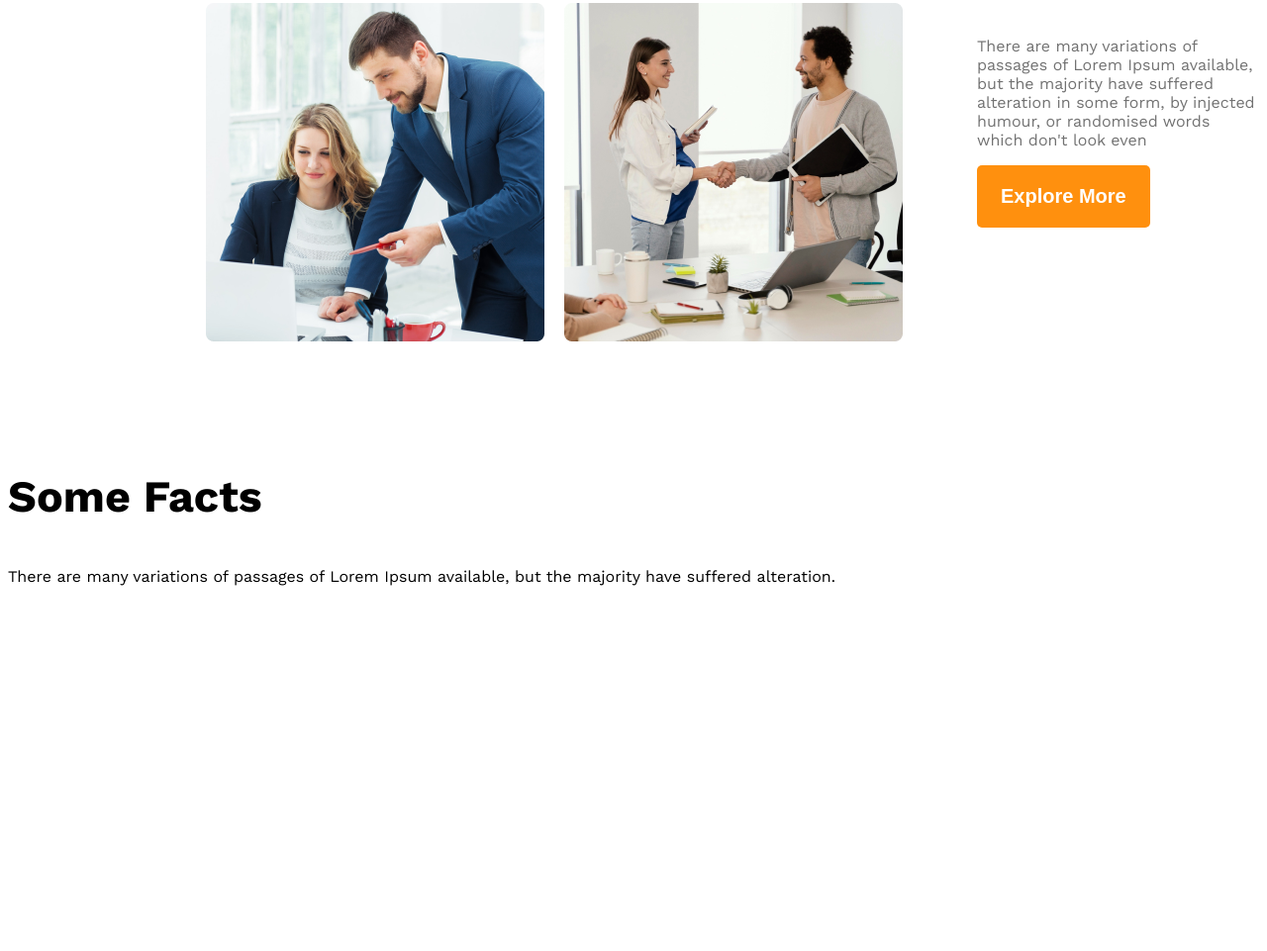
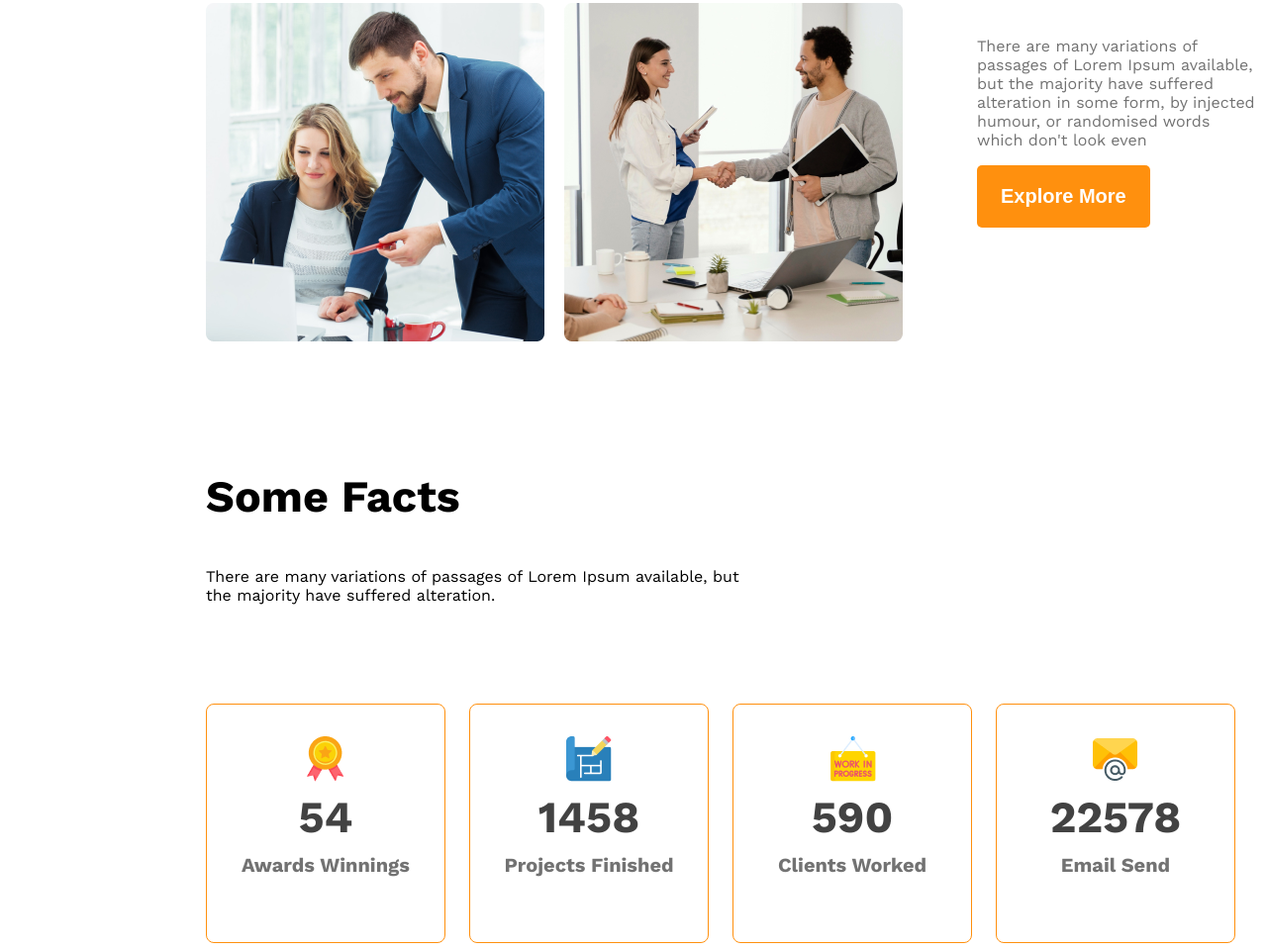
Before and after one commit to Monishadutta/g3-architects-website, a plain HTML site: page index.html in a window 1280 px wide. Shown: the part 1673-2634 px from the top of the page at 99% size. Before the commit the page ends 2281 px from the top, so only its background shows below. Drawn offline with nearby package versions, Linux system fonts and the light colour scheme.

Commit message:
added the files

```diff
--- a/index.html
+++ b/index.html
@@ -54,9 +54,45 @@
               </section>
 
               <!--some facts-->
-              <section class="some facts">
+              <section class="some-facts">
                      <h3 class="section-title">Some Facts</h3>
-                     <p class="text-light-grey">There are many variations of passages of Lorem Ipsum available, but the majority have suffered alteration.</p>
+                     <p class="text-light-grey fact-description">There are many variations of passages of Lorem Ipsum available, but the majority have suffered alteration.</p>
+                     <div class="facts-container">
+                            <div class="fact-card display-flex">
+                                   <div>
+                                           <img src="images/icons/ribon.png" alt="" class="fact-icon">
+                                   <h4 class="fact-number text-grey">54</h4>
+                                   <h5 class="fact-name text-lightgrey">Awards Winnings</h5>
+                                   </div>
+
+                            </div>
+                            <div class="fact-card display-flex">
+                                   <div>
+                                          <img src="images/icons/projects.png" alt="" class="fact-icon">
+                                   <h4 class="fact-number text-grey">1458</h4>
+                                   <h5 class="fact-name text-lightgrey">Projects Finished</h5>
+
+                                   </div>
+
+                            </div>
+                            <div class="fact-card display-flex">
+                                   <div>
+                                          <img src="images/icons/customers.png" alt="" class="fact-icon">
+                                   <h4 class="fact-number text-grey">590</h4>
+                                   <h5 class="fact-name text-lightgrey">Clients Worked</h5>
+
+                                   </div>
+
+                            </div>
+                            <div class="fact-card display-flex">
+                                   <div>
+                                      <img src="images/icons/email.png" alt="" class="fact-icon">
+                                   <h4 class="fact-number text-grey">22578</h4>
+                                   <h5 class="fact-name text-lightgrey">Email Send</h5>
+                                   </div>
+
+                            </div>
+                     </div>
               </section>
 
 
--- a/styles/architects.css
+++ b/styles/architects.css
@@ -87,15 +87,7 @@ main > section{
 
 
 /* responsive media quary */
-@media screen  and  (max-width:576px) {
 
-       .navbar, .nav-links,.our-features{
-              flex-direction: column;
-       }
-       .team-image-container{
-              grid-template-columns: repeat(1, 1fr);
-       }
-}
 .team-image-container{
        margin-left: 200px;
        display: grid;
@@ -120,3 +112,49 @@ main > section{
 .text-primary{
        color: #FF900E;
 }
+/* some facts related styles */
+.some-facts{
+       margin-left: 200px;
+}
+.facts-container{
+       display: grid;
+       grid-template-columns: repeat(4 , 1fr);
+}
+.fact-card{
+       border: 1px solid #FF900E;
+       width: 240px;
+       height: 240px;
+       border-radius: 8px;
+       text-align: center;
+       justify-content: center;
+       align-items: center;
+}
+.fact-number{
+       font-size: 2.8rem;
+       font-weight: 600px;
+       margin-top: 5px;
+       margin-bottom: 10px;
+}
+.fact-name{
+       font-size: 1.25rem;
+       font-weight: 600px;
+       margin-top: 5px;
+}
+.fact-description{
+       max-width: 540px;
+       margin-bottom: 100px;
+}
+
+
+
+
+
+    @media screen  and  (max-width:576px) {
+
+       .navbar, .nav-links,.our-features{
+              flex-direction: column;
+       }
+       .team-image-container{
+              grid-template-columns: repeat(1, 1fr);
+       }
+}
```
